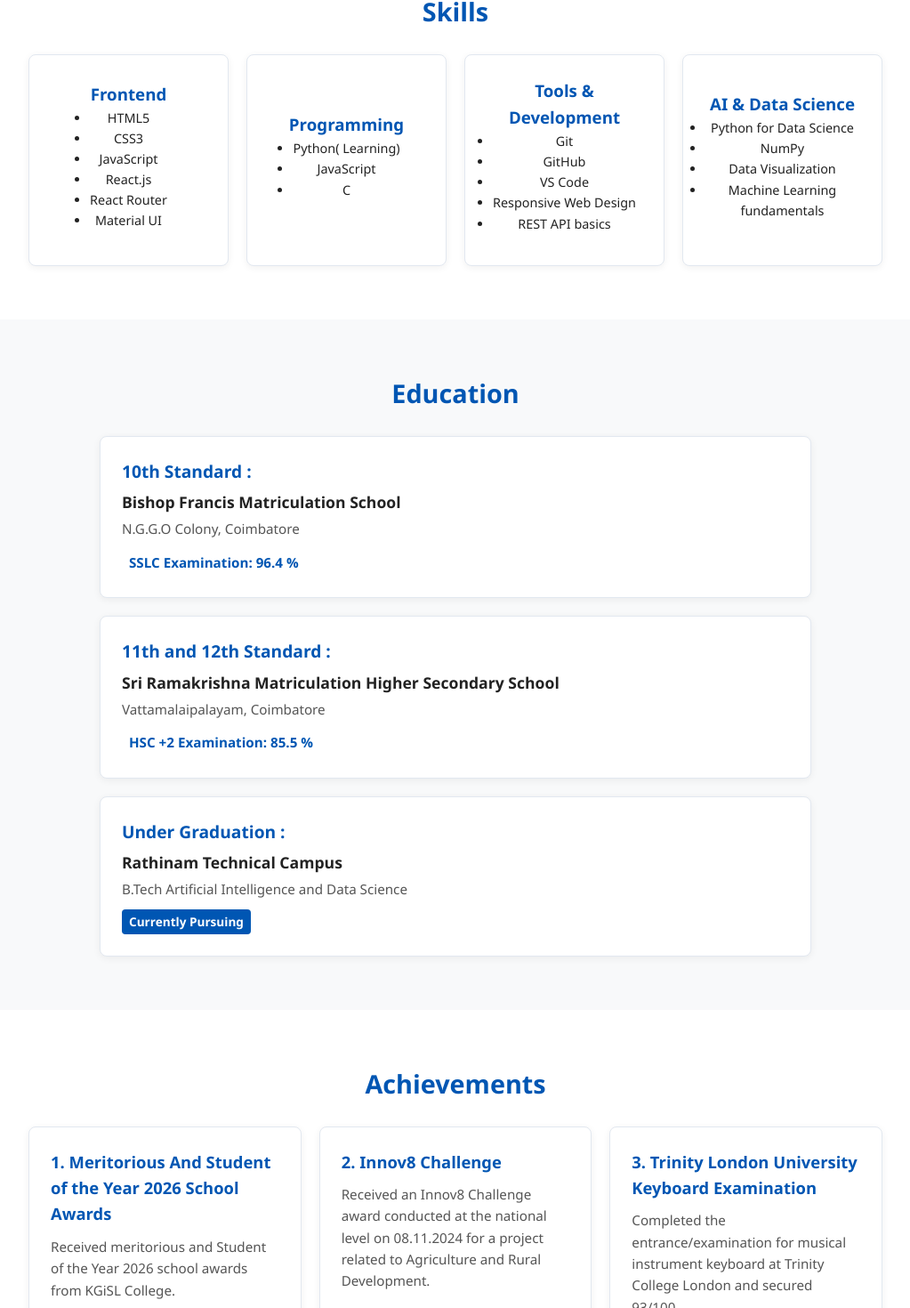
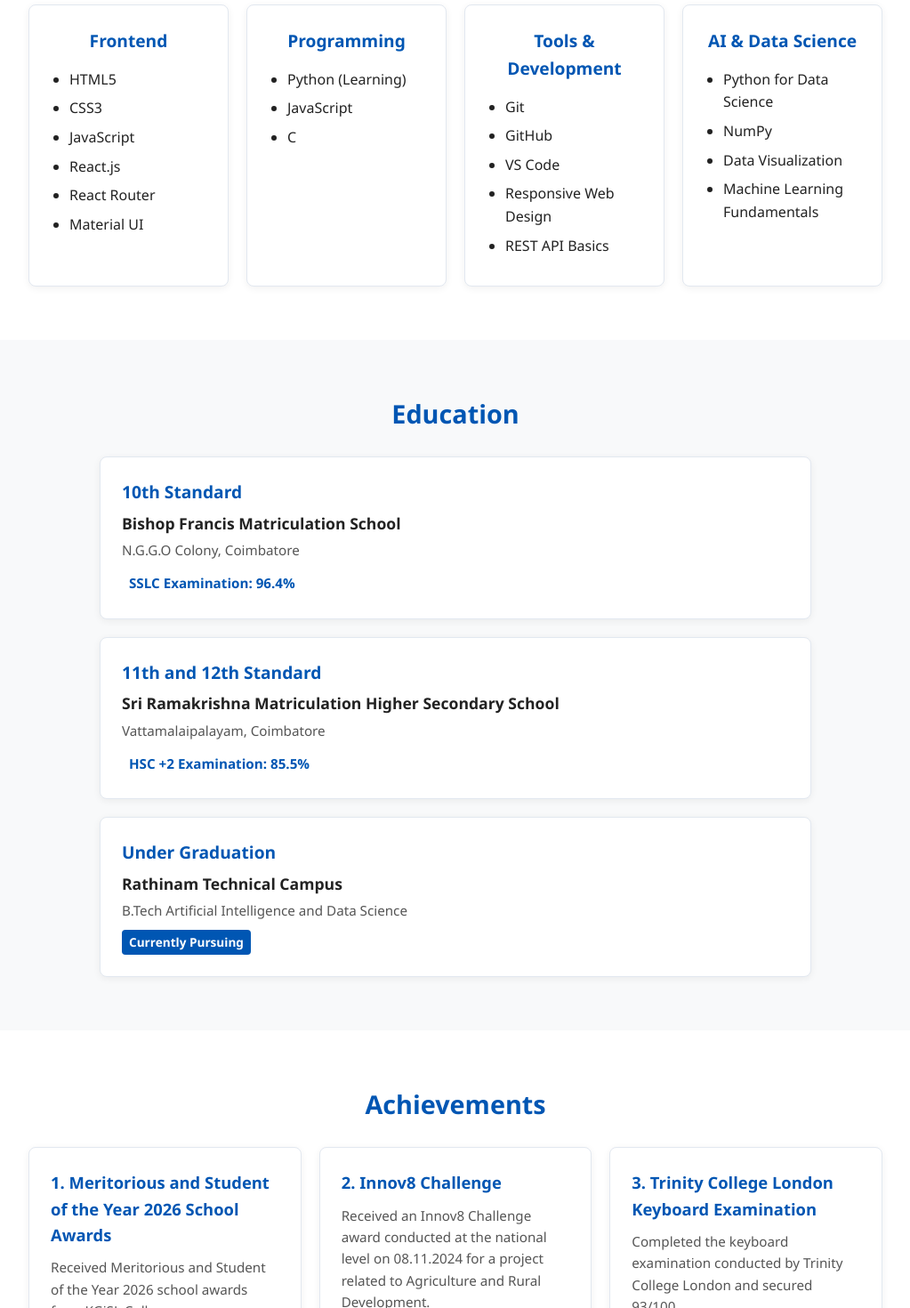
Before and after one commit to sambc31/Developer-Portfolio, a React (Vite) app: page / in a window 1280 px wide. Shown: the part 886-2356 px from the top of the page at 89% size, without its empty margins (128-1151 px from the left). Built offline with nearby package versions, Linux system fonts and the light colour scheme.

Commit message:
Changes Pushed

```diff
--- a/src/App.css
+++ b/src/App.css
@@ -1,4 +1,5 @@
-/* Layout and Container */
+/* Main Layout */
+
 .container {
   max-width: 1000px;
   margin: 0 auto;
@@ -28,12 +29,15 @@
   box-shadow: var(--card-shadow);
 }
 
+
+/* Navigation */
+
 .navbar {
   position: sticky;
   top: 0;
+  z-index: 1000;
   background-color: var(--white);
   border-bottom: 1px solid var(--border-color);
-
 }
 
 .nav-container {
@@ -51,6 +55,12 @@
   font-weight: bold;
 }
 
+.nav-links {
+  display: flex;
+  list-style: none;
+  gap: 20px;
+}
+
 .nav-links a {
   text-decoration: none;
   font-size: 1rem;
@@ -58,18 +68,14 @@
   font-weight: 500;
   transition: color 0.3s ease;
 }
-  .nav-links a:hover {
+
+.nav-links a:hover {
   color: var(--text-dark);
-}
-
-.nav-links {
-  display: flex;
-  list-style: none;
-  gap: 20px;
 }
 
 
 /* Home Section */
+
 .home-section {
   padding: 70px 0;
 }
@@ -95,7 +101,7 @@
 .name {
   font-size: 2.2rem;
   color: var(--text-dark);
-  margin-bottom: 5px;
+  margin-bottom: 10px;
 }
 
 .title {
@@ -118,14 +124,9 @@
   line-height: 1.7;
 }
 
-/* Action Button */
-
-
-.btn-primary:hover {
-  background-color: var(--primary-hover);
-}
 
 /* About Section */
+
 .about-card {
   font-size: 1.05rem;
   color: var(--text-dark);
@@ -134,7 +135,9 @@
   margin: 0 auto;
 }
 
+
 /* Skills Section */
+
 .skills-grid {
   display: grid;
   grid-template-columns: repeat(auto-fit, minmax(200px, 1fr));
@@ -142,33 +145,28 @@
 }
 
 .skill-card {
-  text-align: center;
   color: var(--primary-color);
   padding: 25px;
-  display: flex;
-  flex-direction: column;
-  align-items: center;
-  justify-content: center;
 }
 
-.skills-subtitle {
-  font-size: 0.9rem;
-  font-weight: 500;
-  color: var(--text-dark);
-  margin-bottom: 10px;
+.skill-card h3 {
+  text-align: center;
+  margin-bottom: 15px;
+  font-size: 1.2rem;
 }
 
-.badge {
-  display: inline-block;
-  margin-top: 5px;
-  color : black;
-  font-size: 0.8rem;
-  padding: 4px 10px;
-  border-radius: 5px;
-  font-weight: bold;
+.skill-card ul {
+  padding-left: 20px;
+  color: var(--text-dark);
 }
 
+.skill-card li {
+  margin-bottom: 7px;
+}
+
+
 /* Education Section */
+
 .education-list {
   display: flex;
   flex-direction: column;
@@ -188,11 +186,13 @@
   color: var(--text-dark);
   margin-bottom: 4px;
 }
+
 .education-card p {
   color: var(--text-muted);
   font-size: 0.95rem;
   margin-bottom: 10px;
 }
+
 .marks-tag {
   display: inline-block;
   color: var(--primary-color);
@@ -212,13 +212,16 @@
   font-weight: bold;
 }
 
-.location, .degree {
+.location,
+.degree {
   color: var(--text-muted);
   font-size: 0.95rem;
   margin-bottom: 10px;
 }
 
+
 /* Achievements Section */
+
 .achievements-grid {
   display: grid;
   grid-template-columns: repeat(auto-fit, minmax(300px, 1fr));
@@ -234,11 +237,12 @@
 .achievement-card p {
   color: var(--text-muted);
   font-size: 0.95rem;
-  margin-bottom: 15px;
   line-height: 1.6;
 }
 
+
 /* Contact Section */
+
 .contact-card {
   max-width: 600px;
   margin: 0 auto;
@@ -265,87 +269,137 @@
   word-break: break-all;
 }
 
-.address {
-  font-size: 1rem;
-  color: var(--primary-color);
-  margin-top: 5px;
-  line-height: 1.5;
+.contact-info a:hover {
+  text-decoration: underline;
 }
 
+.address {
+  color: var(--text-dark);
+}
+
+
 /* Mobile Responsive Design */
+
 @media (max-width: 768px) {
-  /*General*/
-  body{
+
+  body {
     overflow-x: hidden;
   }
+
   .container {
     width: 90%;
-    margin: 0 auto;
-  }
- /*Navigation*/
- nav {
-    padding: 15px 20px;
+    padding: 0;
   }
 
-  nav ul{
+  /* Navigation */
+
+  .nav-container {
     flex-direction: column;
-    gap: 15px;
-  }
-/* Headings */
-  h1 {
-    font-size: 36px;
-    line-height: 1.2;
+    gap: 12px;
   }
 
-  h2 {
-    font-size: 28px;
+  .nav-links {
+    flex-wrap: wrap;
+    justify-content: center;
+    gap: 10px 15px;
   }
 
-  h3 {
-    font-size: 22px;
+  .nav-links a {
+    font-size: 0.9rem;
+  }
+
+  /* Home */
+
+  .home-container {
+    flex-direction: column;
+    text-align: center;
+    gap: 25px;
+  }
+
+  .profile-photo {
+    width: 180px;
+    height: 180px;
+  }
+
+  .name {
+    font-size: 2rem;
+  }
+
+  .title {
+    font-size: 1.15rem;
   }
 
   /* Sections */
-  section {
-    padding: 50px 20px;
+
+  .section {
+    padding: 50px 0;
   }
 
-  /* Flex layouts */
-  .row {
-    flex-direction: column;
+  .section-title {
+    font-size: 1.6rem;
   }
 
-  /* Images */
-  img {
-    max-width: 100%;
-    height: auto;
+  /* Skills */
+
+  .skills-grid,
+  .achievements-grid {
+    grid-template-columns: 1fr;
   }
 
-  /* Buttons */
-  button,
-  .btn {
-    width: 100%;
-    max-width: 300px;
-  }
 }
 
 
-/* Smaller phones */
+/* Smaller Phones */
+
 @media (max-width: 480px) {
 
-  h1 {
-    font-size: 30px;
+  .nav-container {
+    padding: 12px 10px;
   }
 
-  h2 {
-    font-size: 24px;
+  .nav-logo {
+    font-size: 1.15rem;
   }
 
-  p {
-    font-size: 15px;
+  .nav-links {
+    gap: 8px 12px;
   }
 
-  section {
-    padding: 40px 15px;
+  .nav-links a {
+    font-size: 0.8rem;
   }
+
+  .container {
+    width: 92%;
+  }
+
+  .section {
+    padding: 40px 0;
+  }
+
+  .name {
+    font-size: 1.7rem;
+  }
+
+  .title {
+    font-size: 1rem;
+  }
+
+  .college {
+    font-size: 1rem;
+  }
+
+  .profile-photo {
+    width: 150px;
+    height: 150px;
+  }
+
+  .card {
+    padding: 20px;
+  }
+
+  .contact-card {
+    padding: 25px 15px;
+  }
+
 }
--- a/src/App.jsx
+++ b/src/App.jsx
@@ -5,10 +5,12 @@ import profilePhoto from './profile.jpg';
 function App() {
   return (
     <div className="portfolio">
+
       {/* Navigation Header */}
       <header className="navbar">
         <div className="nav-container">
-          <h1 className="nav-logo">Welcome to "My Portfolio"  </h1>
+          <h1 className="nav-logo">My Portfolio</h1>
+
           <nav>
             <ul className="nav-links">
               <li><a href="#home">Home</a></li>
@@ -22,47 +24,69 @@ function App() {
         </div>
       </header>
 
-      {/* 1. Home Section */}
+      {/* Home Section */}
       <section id="home" className="section home-section">
         <div className="container home-container">
+
           <div className="profile-image-box">
             <img
               src={profilePhoto}
-              alt="Sam Branham Christopher I"
+              alt="Sam Branham Christopher"
               className="profile-photo"
             />
           </div>
+
           <div className="home-text">
-            <h1 className="name">HELLO !! , I'm </h1> <h1 className="name"><strong>Sam Branham Christopher I</strong></h1>
-            <h2 className="title">B.Tech Artificial Intelligence & Data Science Student</h2>
-            <h3 className="college">Rathinam Technical Campus</h3>
+            <h1 className="name">
+              Hello!!, I'm <strong>Sam Branham Christopher I</strong>
+            </h1>
+
+            <h2 className="title">
+              B.Tech Artificial Intelligence & Data Science Student
+            </h2>
+
+            <h3 className="college">
+              Rathinam Technical Campus
+            </h3>
+
             <p className="intro">
-              A fresher student at <strong>Rathinam Technical Campus</strong>, currently pursuing <strong>B.Tech Artificial Intelligence and Data Science</strong>. Interested in software development, learning new skills and building projects.
+              A fresher student at <strong>Rathinam Technical Campus</strong>,
+              currently pursuing <strong>B.Tech Artificial Intelligence and
+              Data Science</strong>. Interested in software development,
+              learning new skills and building projects.
             </p>
           </div>
+
         </div>
       </section>
 
-      {/* 2. About Me Section */}
+      {/* About Section */}
       <section id="about" className="section bg-light">
         <div className="container">
+
           <h2 className="section-title">About Me</h2>
+
           <div className="card about-card">
             <p>
-              I am interested in software development and enjoy learning new skills and building projects. I have also received medals and awards in hackathons for agriculture-related projects.
+              I am interested in software development and enjoy learning new
+              skills and building projects. I have also received medals and
+              awards in hackathons for agriculture-related projects.
             </p>
           </div>
+
         </div>
       </section>
 
-      {/* 3. Skills Section */}
+      {/* Skills Section */}
       <section id="skills" className="section">
         <div className="container">
+
           <h2 className="section-title">Skills</h2>
+
           <div className="skills-grid">
+
             <div className="card skill-card">
-              <h3><strong>Frontend</strong></h3>
-              <div className="skills-subtitle">
+              <h3>Frontend</h3>
               <ul>
                 <li>HTML5</li>
                 <li>CSS3</li>
@@ -71,166 +95,190 @@ function App() {
                 <li>React Router</li>
                 <li>Material UI</li>
               </ul>
-              </div>
             </div>
+
             <div className="card skill-card">
-              <h3><strong>Programming</strong></h3>
-              <div className="skills-subtitle">
+              <h3>Programming</h3>
               <ul>
-                <li>Python( Learning)</li>
+                <li>Python (Learning)</li>
                 <li>JavaScript</li>
                 <li>C</li>
               </ul>
-              </div>
             </div>
+
             <div className="card skill-card">
-              <h3><strong>Tools & Development</strong></h3>
-              <div className="skills-subtitle">
+              <h3>Tools & Development</h3>
               <ul>
                 <li>Git</li>
                 <li>GitHub</li>
                 <li>VS Code</li>
                 <li>Responsive Web Design</li>
-                <li>REST API basics</li>
+                <li>REST API Basics</li>
               </ul>
-              </div>
             </div>
+
             <div className="card skill-card">
-              <h3><strong>AI & Data Science</strong></h3>
-              <div className="skills-subtitle">
+              <h3>AI & Data Science</h3>
               <ul>
                 <li>Python for Data Science</li>
                 <li>NumPy</li>
                 <li>Data Visualization</li>
-                <li>Machine Learning fundamentals</li>
+                <li>Machine Learning Fundamentals</li>
               </ul>
-              </div>
-            </div>
-          </div>
-        </div>
-      </section>
-
-      {/* 4. Education Section */}
-      <section id="education" className="section bg-light">
-        <div className="container">
-          <h2 className="section-title">Education</h2>
-          <div className="education-list">
-
-            {/* School - 10th */}
-            <div className="card education-card">
-              <h3>10th Standard :</h3>
-              <h4>Bishop Francis Matriculation School</h4>
-              <p className="location">N.G.G.O Colony, Coimbatore</p>
-              <div className="marks-tag">SSLC Examination: 96.4 % </div>
-            </div>
-
-            {/* School - 11th & 12th */}
-            <div className="card education-card">
-              <h3>11th and 12th Standard :</h3>
-              <h4>Sri Ramakrishna Matriculation Higher Secondary School</h4>
-              <p className="location">Vattamalaipalayam, Coimbatore</p>
-              <div className="marks-tag">HSC +2 Examination: 85.5 % </div>
-            </div>
-
-            {/* Higher Education */}
-            <div className="card education-card current">
-              <h3>Under Graduation :</h3>
-              <h4>Rathinam Technical Campus</h4>
-              <p className="degree">B.Tech Artificial Intelligence and Data Science</p>
-              <div className="status-tag">Currently Pursuing</div>
             </div>
 
           </div>
         </div>
       </section>
 
-      {/* 5. Achievements Section */}
-      <section id="achievements" className="section">
+      {/* Education Section */}
+      <section id="education" className="section bg-light">
         <div className="container">
-          <h2 className="section-title">Achievements</h2>
-          <div className="achievements-grid">
 
-            {/* Achievement 1 */}
-            <div className="card achievement-card">
-              <h3>1. Meritorious And Student of the Year 2026 School Awards</h3>
-              <p>Received meritorious and Student of the Year 2026 school awards from KGiSL College.</p>
+          <h2 className="section-title">Education</h2>
+
+          <div className="education-list">
+
+            <div className="card education-card">
+              <h3>10th Standard</h3>
+              <h4>Bishop Francis Matriculation School</h4>
+              <p className="location">
+                N.G.G.O Colony, Coimbatore
+              </p>
+              <span className="marks-tag">
+                SSLC Examination: 96.4%
+              </span>
             </div>
 
-            {/* Achievement 3 */}
-            <div className="card achievement-card">
-              <h3>2. Innov8 Challenge</h3>
-              <p>Received an Innov8 Challenge award conducted at the national level on 08.11.2024 for a project related to Agriculture and Rural Development.</p>
-              <div className="certificate-placeholder">
-              </div>
+            <div className="card education-card">
+              <h3>11th and 12th Standard</h3>
+              <h4>
+                Sri Ramakrishna Matriculation Higher Secondary School
+              </h4>
+              <p className="location">
+                Vattamalaipalayam, Coimbatore
+              </p>
+              <span className="marks-tag">
+                HSC +2 Examination: 85.5%
+              </span>
             </div>
 
-            {/* Achievement 4 */}
-            <div className="card achievement-card">
-              <h3>3. Trinity London University Keyboard Examination</h3>
-              <p>Completed the entrance/examination for musical instrument keyboard at Trinity College London and secured 93/100.</p>
-             </div>
+            <div className="card education-card">
+              <h3>Under Graduation</h3>
+              <h4>Rathinam Technical Campus</h4>
+              <p className="degree">
+                B.Tech Artificial Intelligence and Data Science
+              </p>
+              <span className="status-tag">
+                Currently Pursuing
+              </span>
+            </div>
 
           </div>
         </div>
       </section>
 
-      {/* 6. Contact Section */}
+      {/* Achievements Section */}
+      <section id="achievements" className="section">
+        <div className="container">
+
+          <h2 className="section-title">Achievements</h2>
+
+          <div className="achievements-grid">
+
+            <div className="card achievement-card">
+              <h3>
+                1. Meritorious and Student of the Year 2026 School Awards
+              </h3>
+              <p>
+                Received Meritorious and Student of the Year 2026 school
+                awards from KGiSL College.
+              </p>
+            </div>
+
+            <div className="card achievement-card">
+              <h3>2. Innov8 Challenge</h3>
+              <p>
+                Received an Innov8 Challenge award conducted at the national
+                level on 08.11.2024 for a project related to Agriculture and
+                Rural Development.
+              </p>
+            </div>
+
+            <div className="card achievement-card">
+              <h3>3. Trinity College London Keyboard Examination</h3>
+              <p>
+                Completed the keyboard examination conducted by Trinity
+                College London and secured 93/100.
+              </p>
+            </div>
+
+          </div>
+        </div>
+      </section>
+
+      {/* Contact Section */}
       <section id="contact" className="section bg-light">
         <div className="container">
+
           <h2 className="section-title">Contact</h2>
+
           <div className="card contact-card">
-            <h3 className="contact-name">Sam Branham Christopher I</h3>
+
+            <h3 className="contact-name">
+              Sam Branham Christopher I
+            </h3>
 
             <div className="contact-info">
+
               <p>
-                <strong>Email: </strong>
+                <strong>Email:</strong>{' '}
                 <a href="mailto:sambranhamchristopher@gmail.com">
                   sambranhamchristopher@gmail.com
                 </a>
               </p>
 
               <p>
-                <strong>GitHub: </strong>
+                <strong>GitHub:</strong>{' '}
                 <a
                   href="https://github.com/sambc31"
                   target="_blank"
                   rel="noopener noreferrer"
                 >
-                  https://github.com/sambc31
+                  github.com/sambc31
                 </a>
               </p>
 
               <p>
-                <strong>LinkedIn: </strong>
+                <strong>LinkedIn:</strong>{' '}
                 <a
                   href="https://www.linkedin.com/in/sam-branham-christopher-i-"
                   target="_blank"
                   rel="noopener noreferrer"
                 >
-                  https://www.linkedin.com/in/sam-branham-christopher-i-
+                  linkedin.com/in/sam-branham-christopher-i-
                 </a>
               </p>
 
               <p>
-                <strong>Phone: </strong>
-                <a href="tel:+919789358734"
-                target="_blank"
-                rel="noopener noreferrer"
-                >
+                <strong>Phone:</strong>{' '}
+                <a href="tel:+919789358734">
                   +91 9789358734
                 </a>
               </p>
 
               <p>
-                <strong>Location: </strong>
-                <div className="address"> <strong>
-                  Coimbatore , Tamil Nadu
-                </strong></div>
+                <strong>Location:</strong>{' '}
+                <span className="address">
+                  Coimbatore, Tamil Nadu
+                </span>
               </p>
+
             </div>
           </div>
         </div>
       </section>
+
     </div>
   );
 }
```
Also changed, not shown: src/index.css (+15 -0 lines).
